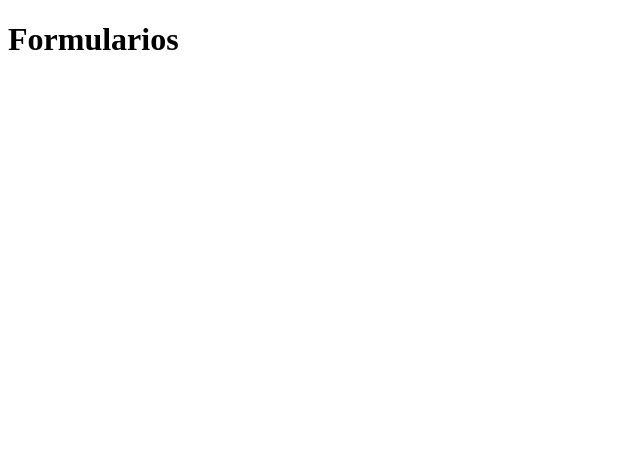
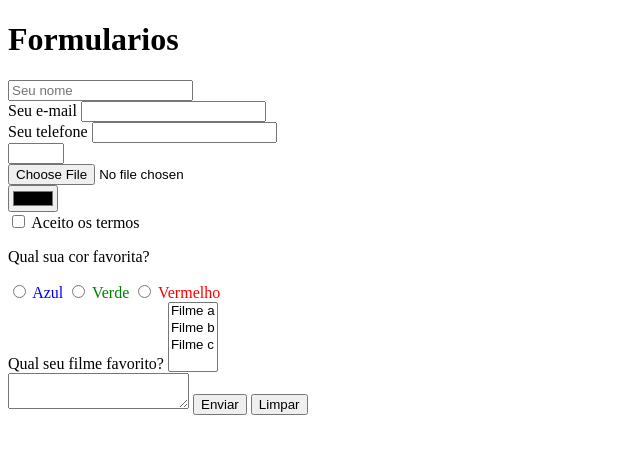
Before and after one commit to devkauapimentel/Modulo-3-HTML-EBAC, a plain HTML site: page forms.html in a window 1280 px wide. Shown: the whole page, without its empty margins (0-640 px from the left). Drawn offline with Linux system fonts and the light colour scheme.

Commit message:
Creat of archive forms.htmls

```diff
--- a/forms.html
+++ b/forms.html
@@ -7,5 +7,38 @@
 </head>
 <body>
     <h1>Formularios</h1>
-</body>
+    <form>
+        <input type="text" placeholder="Seu nome" />
+        <br />
+        <label for="email">Seu e-mail</label>
+        <input id="email" type="email" />
+        <br />
+        <label for="tel"> Seu telefone</label>
+        <input id="tel" type="tel" /> <br />
+        <input type="number" max="10" min="2" step="2" /> <br />
+        <input type="file" /> <br />
+        <input type="color" /> <br />
+        <input type="checkbox" id="checkbox" /> <label for="checkbox"> Aceito os termos</label>
+        <p>
+            Qual sua cor favorita?
+        </p>
+        <input id="cor azul" type="radio" name="cor favorita" /> <label for="cor azul"><font color="blue">Azul</font></label>
+        <input id="cor verde" type="radio" name="cor favorita" /> <label for="cor verde"><font color="green">Verde</font></label>
+        <input id="cor verde" type="radio" name="cor favorita" /> <label for="cor Vermelho"><font color="red">Vermelho</font></label> <br />
+        <label>Qual seu filme favorito? </label>
+            <select multiple>
+                <option>Filme a</option>
+                <option>Filme b</option>
+                <option>Filme c</option>
+            </select>
+            <br />
+            <textarea></textarea>
+            <button type="submit">
+                Enviar
+            </button>
+            <button type="reset">
+                Limpar
+            </button>
+    </form>
+    </body>
 </html>
```
